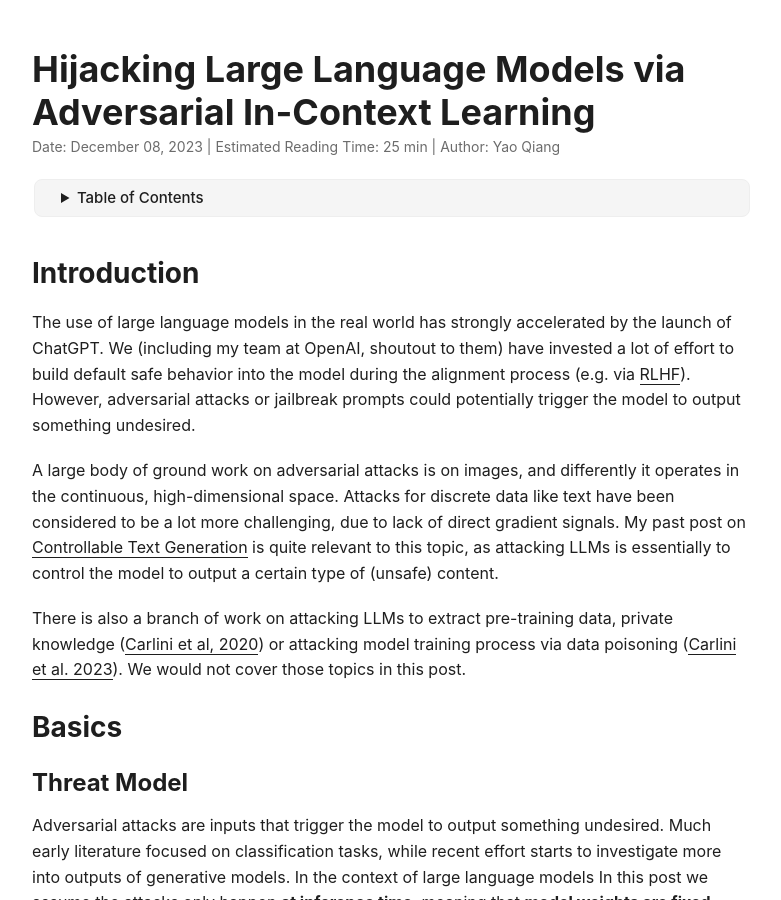
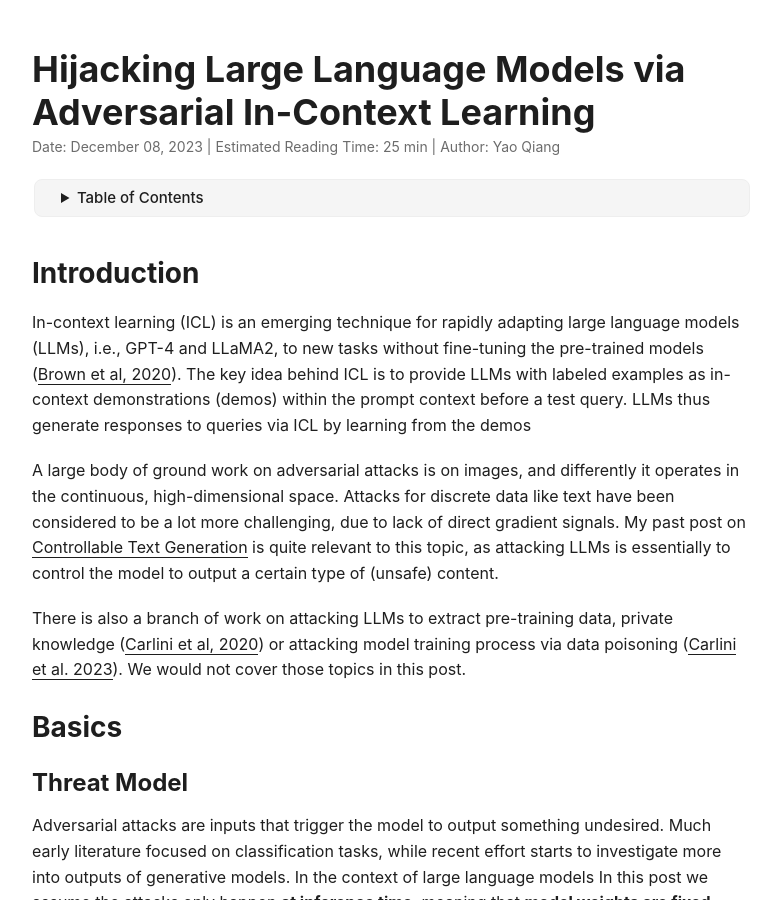
Before and after one commit to qiangyao1988/qiangyao1988.github.io, a Jekyll site: the page posts/2023-12-08-hijack-llm/index.html, which Jekyll copies as it is, in a window 1280 px wide and 900 px high. Shown: the whole window, without its empty margins (248-1029 px from the left). Built offline with Jekyll 4.4.1, drawn with Linux system fonts in a browser that asks for light colours.

Commit message:
Update index.html

```diff
--- a/posts/2023-12-08-hijack-llm/index.html
+++ b/posts/2023-12-08-hijack-llm/index.html
@@ -163,7 +163,10 @@ if (!doNotTrack) {
 </div>
 <div class="post-content">
 <h1 id="introduction">Introduction<a hidden class="anchor" aria-hidden="true" href="#introduction">#</a></h1>
-<p>The use of large language models in the real world has strongly accelerated by the launch of ChatGPT. We (including my team at OpenAI, shoutout to them) have invested a lot of effort to build default safe behavior into the model during the alignment process (e.g. via <a href="https://openai.com/research/learning-to-summarize-with-human-feedback">RLHF</a>). However, adversarial attacks or jailbreak prompts could potentially trigger the model to output something undesired.</p>
+<p>In-context learning (ICL) is an emerging technique for rapidly adapting large language models (LLMs), i.e., GPT-4 and LLaMA2, to new tasks without fine-tuning the pre-trained models
+(<a href="https://proceedings.neurips.cc/paper_files/paper/2020/file/1457c0d6bfcb4967418bfb8ac142f64a-Paper.pdf">Brown et al, 2020</a>).
+The key idea behind ICL is to provide LLMs with labeled examples as in-context demonstrations (demos) within the prompt context before a test query.
+LLMs thus generate responses to queries via ICL by learning from the demos</p>
 <p>A large body of ground work on adversarial attacks is on images, and differently it operates in the continuous, high-dimensional space. Attacks for discrete data like text have been considered to be a lot more challenging, due to lack of direct gradient signals. My past post on <a href="https://lilianweng.github.io/posts/2021-01-02-controllable-text-generation/">Controllable Text Generation</a> is quite relevant to this topic, as attacking LLMs is essentially to control the model to output a certain type of (unsafe) content.</p>
 <p>There is also a branch of work on attacking LLMs to extract pre-training data, private knowledge (<a href="https://arxiv.org/abs/2012.07805">Carlini et al, 2020</a>) or attacking model training process via data poisoning (<a href="https://arxiv.org/abs/2302.10149">Carlini et al. 2023</a>). We would not cover those topics in this post.</p>
 <h1 id="basics">Basics<a hidden class="anchor" aria-hidden="true" href="#basics">#</a></h1>
```
